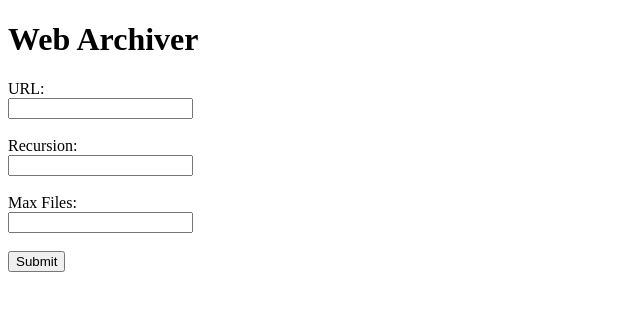
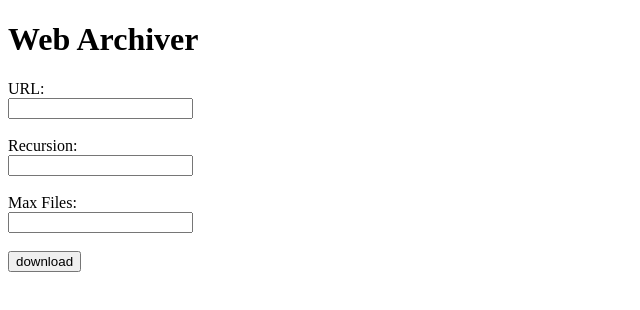
Before and after one commit to bemo10/basic-web-crawler, a website: page public/index.html in a window 1280 px wide. Shown: the full height of the page, 0-640 px from the left. Drawn offline with Linux system fonts and the light colour scheme.

Commit message:
changed submit botton value

```diff
--- a/public/index.html
+++ b/public/index.html
@@ -12,5 +12,5 @@
     <label for="maxFiles">Max Files:</label><br>
     <input type="number" name="maxFiles"><br><br>
 
-    <input type="submit">
+    <input type="submit" value="download">
 </form>
```
